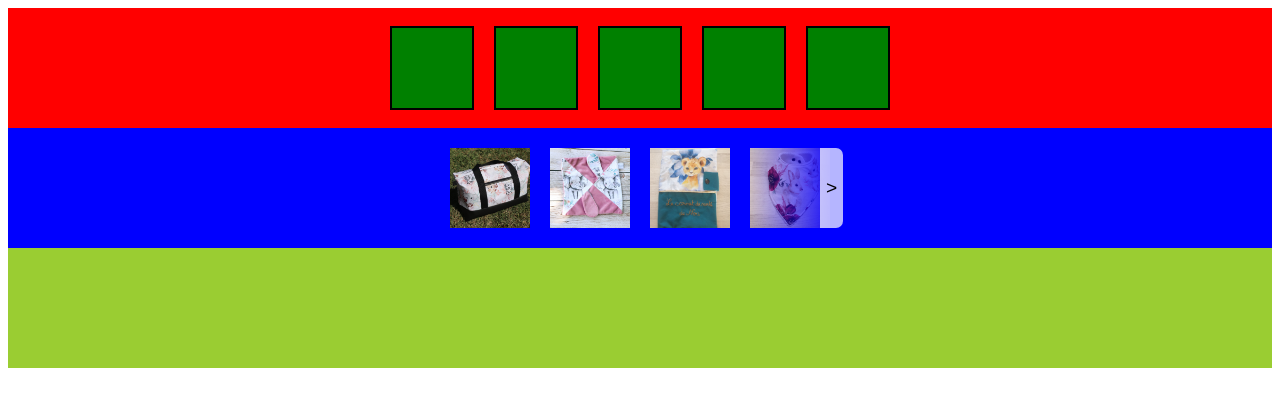
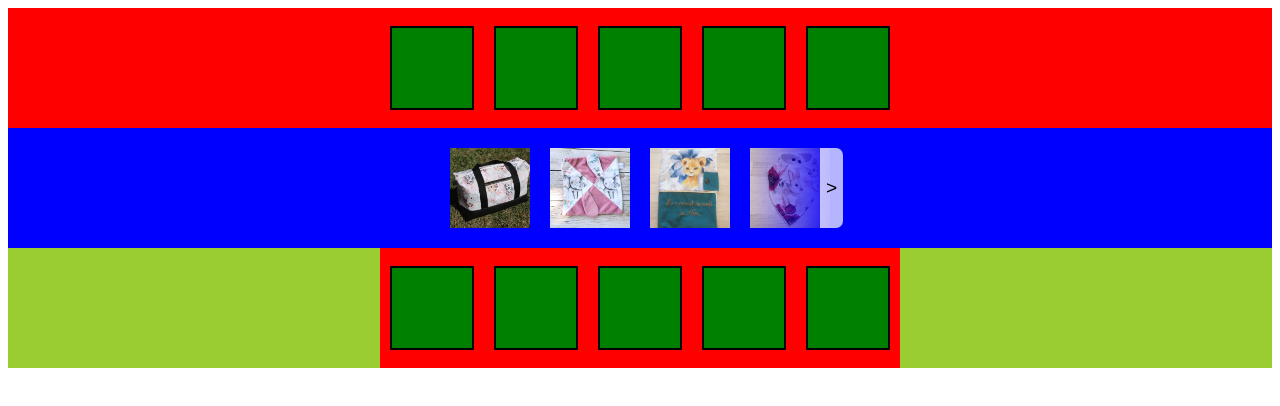
Before and after one commit to BALANDJerome/Test, a plain HTML site: page index.html in a window 1280 px wide. Drawn offline with Linux system fonts and the light colour scheme.

Commit message:
ajout dans section extend

```diff
--- a/index.html
+++ b/index.html
@@ -22,7 +22,13 @@
 
   </section>
   <section class="extend">
-
+    <section class="zoomDiv">
+      <div></div>
+      <div></div>
+      <div></div>
+      <div></div>
+      <div></div>
+    </section>
   </section>
 </body>
 <script src="./index.js"></script>
```
